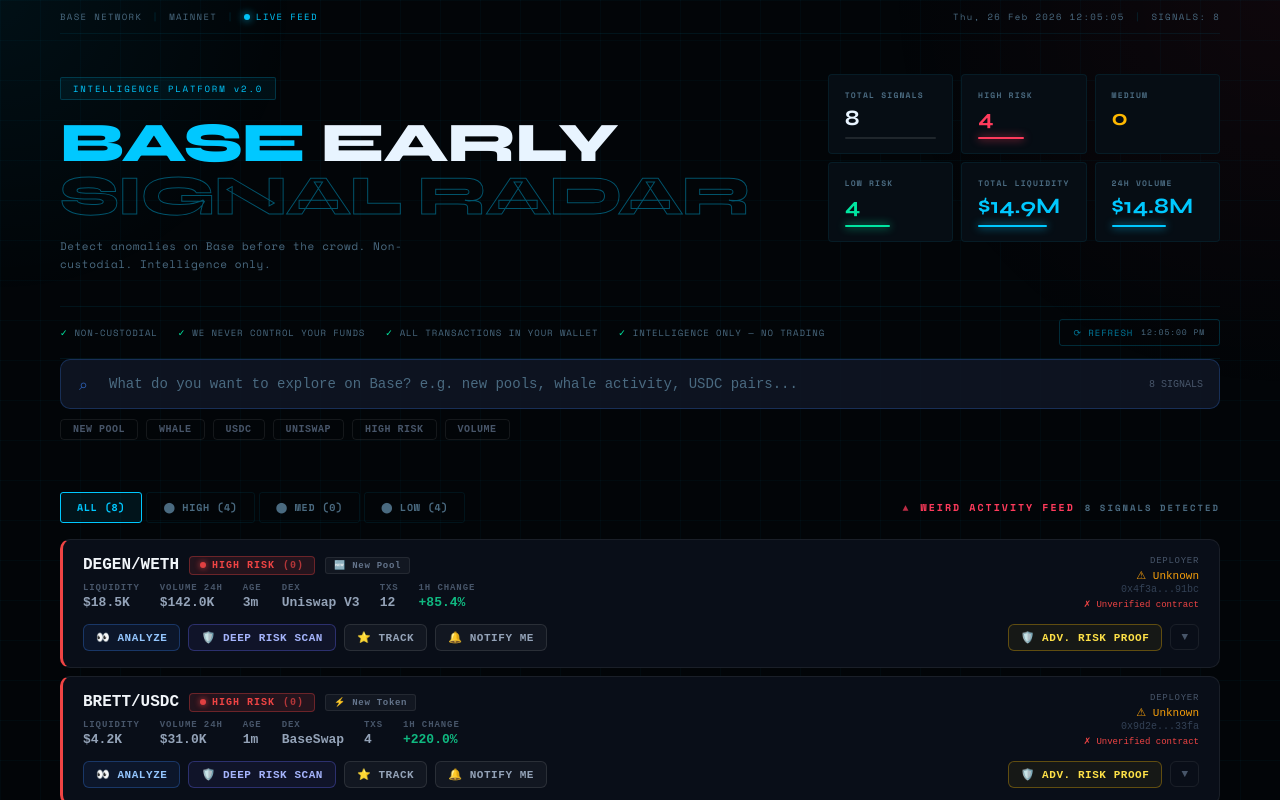
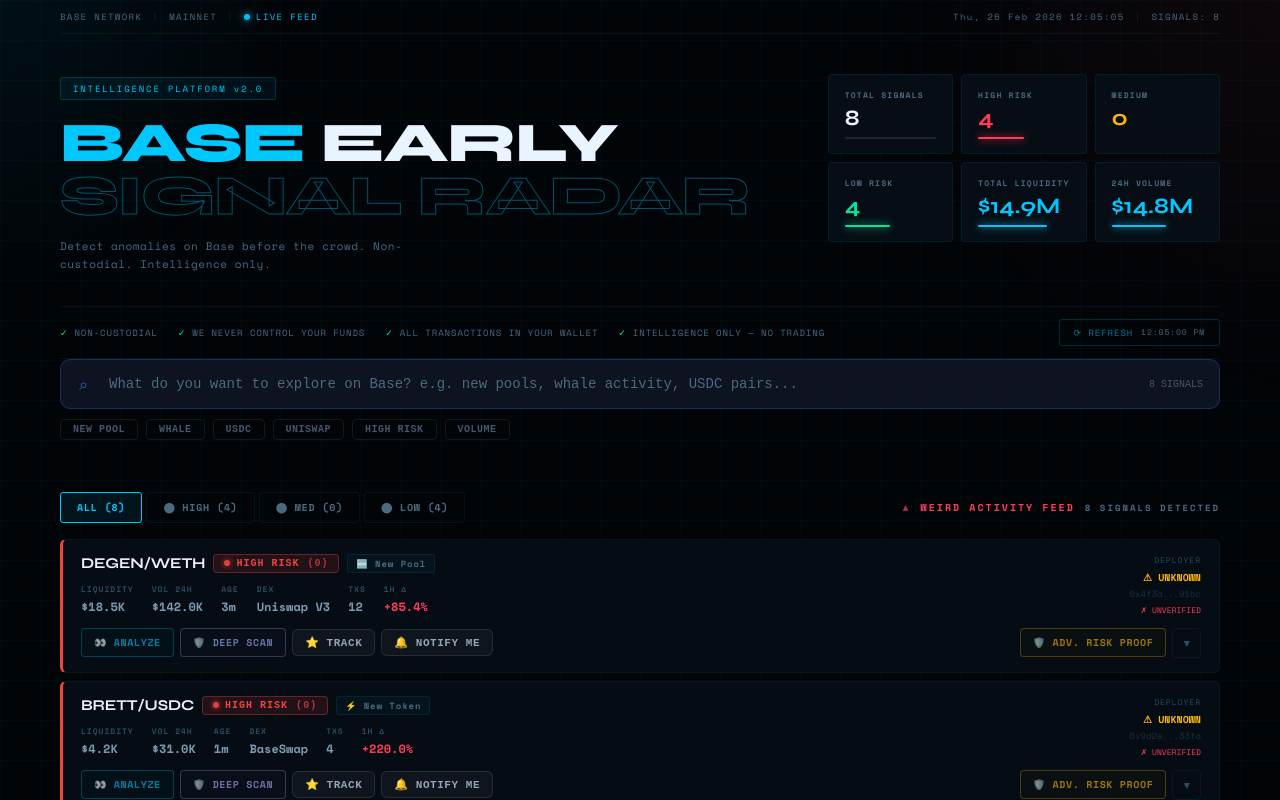
Before and after one commit to vansham/base-early-signal-radar, a Next.js app: page / in a window 1280 px wide. Shown: the top 800 px of the page. Built offline with nearby package versions, Linux system fonts and the light colour scheme.

Commit message:
add loading states to all actions

```diff
--- a/components/RadarCard.tsx
+++ b/components/RadarCard.tsx
@@ -14,82 +14,196 @@
   console.log('[TODO] Advanced Risk Proof pending wallet integration')
 }
 
+type ScanState = 'idle' | 'loading' | 'done' | 'error'
+
 export default function RadarCard({ item }: { item: RadarItem }) {
   const [expanded, setExpanded] = useState(false)
   const [showProofModal, setShowProofModal] = useState(false)
-  const [analyzing, setAnalyzing] = useState(false)
+  const [proofState, setProofState] = useState<ScanState>('idle')
+  const [analyzeState, setAnalyzeState] = useState<ScanState>('idle')
+  const [deepScanState, setDeepScanState] = useState<ScanState>('idle')
   const [analysisResult, setAnalysisResult] = useState<string | null>(null)
+  const [deepScanResult, setDeepScanResult] = useState<string | null>(null)
   const riskColor = getRiskColor(item.riskLevel)
 
   const handleAnalyze = async () => {
-    setAnalyzing(true)
-    await new Promise(r => setTimeout(r, 1200))
-    setAnalysisResult(`Score: ${item.riskScore}/100 — ${item.riskLevel} RISK. Liquidity ${item.isKnownDeployer ? 'from verified deployer' : 'from unknown deployer'}. Pool age: ${formatAge(item.ageMinutes)}.`)
-    setAnalyzing(false)
+    setAnalyzeState('loading')
+    setAnalysisResult(null)
+    try {
+      await new Promise(r => setTimeout(r, 1400))
+      setAnalysisResult(`Score: ${item.riskScore}/100 — ${item.riskLevel} RISK. Liquidity ${item.isKnownDeployer ? 'from verified deployer' : 'from unknown deployer'}. Pool age: ${formatAge(item.ageMinutes)}.`)
+      setAnalyzeState('done')
+    } catch {
+      setAnalyzeState('error')
+    }
   }
+
+  const handleDeepScan = async () => {
+    setDeepScanState('loading')
+    setDeepScanResult(null)
+    try {
+      await new Promise(r => setTimeout(r, 2200))
+      const flags = []
+      if (!item.contractVerified) flags.push('Unverified contract')
+      if (!item.isKnownDeployer) flags.push('Unknown deployer')
+      if (item.ageMinutes < 10) flags.push('Pool age < 10min')
+      if (Math.abs(item.priceChange1h) > 50) flags.push('Extreme price movement')
+      if (item.liquidity < 10000) flags.push('Low liquidity')
+      setDeepScanResult(flags.length > 0 ? `⚠ ${flags.length} flag(s): ${flags.join(', ')}` : '✓ No major flags detected.')
+      setDeepScanState('done')
+    } catch {
+      setDeepScanState('error')
+    }
+  }
+
+  const btnStyle = (state: ScanState, color: string) => ({
+    display: 'inline-flex' as const,
+    alignItems: 'center' as const,
+    gap: 5,
+    padding: '6px 12px',
+    borderRadius: 4,
+    border: `1px solid ${state === 'done' ? color : state === 'error' ? '#ff3b5c' : `${color}44`}`,
+    background: state === 'done' ? `${color}12` : state === 'loading' ? `${color}08` : `${color}06`,
+    color: state === 'error' ? '#ff3b5c' : state === 'done' ? color : `${color}99`,
+    fontSize: 10,
+    fontWeight: 700,
+    cursor: state === 'loading' ? 'wait' : 'pointer',
+    fontFamily: 'Space Mono, monospace',
+    letterSpacing: '0.06em',
+    transition: 'all 0.15s',
+    whiteSpace: 'nowrap' as const,
+  })
 
   return (
     <>
-      <div style={{ background: 'rgba(10,15,26,0.95)', border: '1px solid rgba(255,255,255,0.07)', borderLeft: `3px solid ${riskColor}`, borderRadius: 10, overflow: 'hidden' }}>
-        <div style={{ padding: '16px 20px' }}>
-          <div style={{ display: 'flex', alignItems: 'flex-start', justifyContent: 'space-between', gap: 12, flexWrap: 'wrap' }}>
+      <div style={{
+        background: 'rgba(6,13,20,0.98)',
+        border: '1px solid rgba(0,200,255,0.07)',
+        borderLeft: `3px solid ${riskColor}`,
+        borderRadius: 6,
+        overflow: 'hidden',
+        transition: 'border-color 0.2s, box-shadow 0.2s',
+      }}>
+        <div style={{ padding: '14px 18px' }}>
+          {/* Top row */}
+          <div style={{ display: 'flex', alignItems: 'flex-start', justifyContent: 'space-between', gap: 12, flexWrap: 'wrap', marginBottom: 12 }}>
             <div style={{ flex: 1, minWidth: 0 }}>
-              <div style={{ display: 'flex', alignItems: 'center', gap: 10, marginBottom: 8, flexWrap: 'wrap' }}>
-                <span style={{ fontSize: 16, fontWeight: 800, color: '#f1f5f9', fontFamily: 'monospace' }}>{item.pair}</span>
+              <div style={{ display: 'flex', alignItems: 'center', gap: 8, marginBottom: 10, flexWrap: 'wrap' }}>
+                <span style={{ fontSize: 15, fontWeight: 700, color: '#e8f4ff', fontFamily: 'Syne, sans-serif', letterSpacing: '-0.01em' }}>{item.pair}</span>
                 <RiskBadge level={item.riskLevel} score={item.riskScore} />
-                <span style={{ fontSize: 9, fontFamily: 'monospace', color: '#64748b', background: 'rgba(255,255,255,0.04)', border: '1px solid rgba(255,255,255,0.08)', padding: '2px 8px', borderRadius: 3, letterSpacing: '0.08em', fontWeight: 600 }}>{getAnomalyLabel(item.anomalyType)}</span>
+                <span style={{ fontSize: 9, fontFamily: 'Space Mono, monospace', color: '#4a6a80', background: 'rgba(0,200,255,0.04)', border: '1px solid rgba(0,200,255,0.1)', padding: '2px 8px', borderRadius: 3, letterSpacing: '0.1em', fontWeight: 700 }}>
+                  {getAnomalyLabel(item.anomalyType)}
+                </span>
               </div>
-              <div style={{ display: 'flex', gap: 20, flexWrap: 'wrap' }}>
+
+              {/* Metrics */}
+              <div style={{ display: 'flex', gap: 18, flexWrap: 'wrap' }}>
                 {[
                   { label: 'LIQUIDITY', value: formatLiquidity(item.liquidity) },
-                  { label: 'VOLUME 24H', value: formatLiquidity(item.volume24h) },
+                  { label: 'VOL 24H', value: formatLiquidity(item.volume24h) },
                   { label: 'AGE', value: formatAge(item.ageMinutes) },
                   { label: 'DEX', value: item.dex },
                   { label: 'TXS', value: item.txCount.toString() },
-                  { label: '1H CHANGE', value: `${item.priceChange1h > 0 ? '+' : ''}${item.priceChange1h.toFixed(1)}%`, color: item.priceChange1h > 0 ? '#10b981' : '#ef4444' },
+                  { label: '1H Δ', value: `${item.priceChange1h > 0 ? '+' : ''}${item.priceChange1h.toFixed(1)}%`, color: item.priceChange1h > 20 ? '#ff3b5c' : item.priceChange1h > 0 ? '#00e5a0' : '#ff3b5c' },
                 ].map(m => (
                   <div key={m.label}>
-                    <div style={{ fontSize: 9, color: '#475569', fontFamily: 'monospace', letterSpacing: '0.1em', fontWeight: 600, marginBottom: 2 }}>{m.label}</div>
-                    <div style={{ fontSize: 13, color: m.color || '#94a3b8', fontFamily: 'monospace', fontWeight: 700 }}>{m.value}</div>
+                    <div style={{ fontSize: 8, color: '#2a4a60', fontFamily: 'Space Mono, monospace', letterSpacing: '0.12em', fontWeight: 700, marginBottom: 3 }}>{m.label}</div>
+                    <div style={{ fontSize: 12, color: m.color || '#7a9ab0', fontFamily: 'Space Mono, monospace', fontWeight: 700 }}>{m.value}</div>
                   </div>
                 ))}
               </div>
-              {analysisResult && (
-                <div style={{ marginTop: 10, padding: '8px 12px', background: 'rgba(59,130,246,0.06)', border: '1px solid rgba(59,130,246,0.2)', borderRadius: 6, fontSize: 11, color: '#93c5fd', fontFamily: 'monospace', lineHeight: 1.5 }}>
-                  🔍 {analysisResult}
-                </div>
-              )}
             </div>
+
+            {/* Deployer */}
             <div style={{ textAlign: 'right', flexShrink: 0 }}>
-              <div style={{ fontSize: 9, color: '#475569', fontFamily: 'monospace', letterSpacing: '0.08em', marginBottom: 3 }}>DEPLOYER</div>
-              <div style={{ fontSize: 11, color: item.isKnownDeployer ? '#10b981' : '#f59e0b', fontFamily: 'monospace' }}>{item.isKnownDeployer ? '✓ Verified' : '⚠ Unknown'}</div>
-              <div style={{ fontSize: 10, color: '#334155', fontFamily: 'monospace', marginTop: 2 }}>{item.deployer}</div>
-              <div style={{ fontSize: 9, color: item.contractVerified ? '#10b981' : '#ef4444', marginTop: 4, fontFamily: 'monospace' }}>{item.contractVerified ? '✓ Contract verified' : '✗ Unverified contract'}</div>
+              <div style={{ fontSize: 8, color: '#2a4a60', fontFamily: 'Space Mono, monospace', letterSpacing: '0.12em', marginBottom: 4 }}>DEPLOYER</div>
+              <div style={{ fontSize: 10, color: item.isKnownDeployer ? '#00e5a0' : '#ffb800', fontFamily: 'Space Mono, monospace', fontWeight: 700 }}>
+                {item.isKnownDeployer ? '✓ VERIFIED' : '⚠ UNKNOWN'}
+              </div>
+              <div style={{ fontSize: 9, color: '#1a3040', fontFamily: 'Space Mono, monospace', marginTop: 2 }}>{item.deployer}</div>
+              <div style={{ fontSize: 8, color: item.contractVerified ? '#00e5a0' : '#ff3b5c', marginTop: 4, fontFamily: 'Space Mono, monospace' }}>
+                {item.contractVerified ? '✓ CONTRACT VERIFIED' : '✗ UNVERIFIED'}
+              </div>
             </div>
           </div>
 
-          <div style={{ display: 'flex', gap: 8, marginTop: 14, flexWrap: 'wrap', alignItems: 'center' }}>
-            <button onClick={handleAnalyze} disabled={analyzing} style={{ display: 'inline-flex', alignItems: 'center', gap: 5, padding: '6px 12px', borderRadius: 6, border: '1px solid rgba(59,130,246,0.3)', background: 'rgba(59,130,246,0.08)', color: '#93c5fd', fontSize: 11, fontWeight: 600, cursor: analyzing ? 'wait' : 'pointer', fontFamily: 'monospace', letterSpacing: '0.05em' }}>
-              {analyzing ? '⟳ ANALYZING...' : '👀 ANALYZE'}
+          {/* Analysis results */}
+          {analyzeState === 'loading' && (
+            <div style={{ marginBottom: 10, padding: '10px 12px', background: 'rgba(0,200,255,0.04)', border: '1px solid rgba(0,200,255,0.12)', borderRadius: 4 }}>
+              <div style={{ display: 'flex', alignItems: 'center', gap: 10 }}>
+                <div style={{ display: 'flex', gap: 3 }}>
+                  {[0,1,2,3,4].map(i => (
+                    <div key={i} style={{ width: 3, height: 14, background: '#00c8ff', borderRadius: 2, animation: 'barPulse 0.8s ease infinite alternate', animationDelay: `${i * 0.1}s` }} />
+                  ))}
+                </div>
+                <span style={{ fontSize: 10, color: '#00c8ff', fontFamily: 'Space Mono, monospace', letterSpacing: '0.1em' }}>ANALYZING POOL DATA...</span>
+              </div>
+            </div>
+          )}
+
+          {analyzeState === 'done' && analysisResult && (
+            <div style={{ marginBottom: 10, padding: '10px 12px', background: 'rgba(0,200,255,0.04)', border: '1px solid rgba(0,200,255,0.15)', borderRadius: 4, animation: 'fadeIn 0.3s ease' }}>
+              <div style={{ fontSize: 9, color: '#00c8ff', fontFamily: 'Space Mono, monospace', letterSpacing: '0.1em', marginBottom: 4 }}>ANALYSIS RESULT</div>
+              <div style={{ fontSize: 11, color: '#7ab8d0', fontFamily: 'Space Mono, monospace', lineHeight: 1.6 }}>🔍 {analysisResult}</div>
+            </div>
+          )}
+
+          {analyzeState === 'error' && (
+            <div style={{ marginBottom: 10, padding: '10px 12px', background: 'rgba(255,59,92,0.04)', border: '1px solid rgba(255,59,92,0.2)', borderRadius: 4 }}>
+              <span style={{ fontSize: 10, color: '#ff3b5c', fontFamily: 'Space Mono, monospace' }}>✗ ANALYSIS FAILED — RETRY</span>
+            </div>
+          )}
+
+          {deepScanState === 'loading' && (
+            <div style={{ marginBottom: 10, padding: '10px 12px', background: 'rgba(99,102,241,0.04)', border: '1px solid rgba(99,102,241,0.15)', borderRadius: 4 }}>
+              <div style={{ display: 'flex', alignItems: 'center', gap: 10 }}>
+                <span style={{ fontSize: 14, animation: 'spin 1s linear infinite', display: 'inline-block' }}>◌</span>
+                <span style={{ fontSize: 10, color: '#a5b4fc', fontFamily: 'Space Mono, monospace', letterSpacing: '0.1em' }}>DEEP SCANNING CONTRACT...</span>
+              </div>
+            </div>
+          )}
+
+          {deepScanState === 'done' && deepScanResult && (
+            <div style={{ marginBottom: 10, padding: '10px 12px', background: deepScanResult.includes('⚠') ? 'rgba(255,184,0,0.04)' : 'rgba(0,229,160,0.04)', border: `1px solid ${deepScanResult.includes('⚠') ? 'rgba(255,184,0,0.2)' : 'rgba(0,229,160,0.2)'}`, borderRadius: 4, animation: 'fadeIn 0.3s ease' }}>
+              <div style={{ fontSize: 9, color: '#a5b4fc', fontFamily: 'Space Mono, monospace', letterSpacing: '0.1em', marginBottom: 4 }}>DEEP SCAN RESULT</div>
+              <div style={{ fontSize: 11, color: deepScanResult.includes('⚠') ? '#ffb800' : '#00e5a0', fontFamily: 'Space Mono, monospace', lineHeight: 1.6 }}>{deepScanResult}</div>
+            </div>
+          )}
+
+          {deepScanState === 'error' && (
+            <div style={{ marginBottom: 10, padding: '10px 12px', background: 'rgba(255,59,92,0.04)', border: '1px solid rgba(255,59,92,0.2)', borderRadius: 4 }}>
+              <span style={{ fontSize: 10, color: '#ff3b5c', fontFamily: 'Space Mono, monospace' }}>✗ SCAN FAILED — RETRY</span>
+            </div>
+          )}
+
+          {/* Action buttons */}
+          <div style={{ display: 'flex', gap: 6, flexWrap: 'wrap', alignItems: 'center' }}>
+            <button onClick={handleAnalyze} disabled={analyzeState === 'loading'} style={btnStyle(analyzeState, '#00c8ff')}>
+              {analyzeState === 'loading' ? '⟳ ANALYZING...' : analyzeState === 'done' ? '✓ ANALYZED' : analyzeState === 'error' ? '✗ RETRY' : '👀 ANALYZE'}
             </button>
-            <button onClick={() => setShowProofModal(true)} style={{ display: 'inline-flex', alignItems: 'center', gap: 5, padding: '6px 12px', borderRadius: 6, border: '1px solid rgba(99,102,241,0.35)', background: 'rgba(99,102,241,0.08)', color: '#a5b4fc', fontSize: 11, fontWeight: 600, cursor: 'pointer', fontFamily: 'monospace', letterSpacing: '0.05em' }}>
-              🛡️ DEEP RISK SCAN
+
+            <button onClick={handleDeepScan} disabled={deepScanState === 'loading'} style={btnStyle(deepScanState, '#a5b4fc')}>
+              {deepScanState === 'loading' ? '◌ SCANNING...' : deepScanState === 'done' ? '✓ SCANNED' : deepScanState === 'error' ? '✗ RETRY' : '🛡️ DEEP SCAN'}
             </button>
+
             <TrackButton pairId={item.id} pair={item.pair} />
             <AlertButton pairId={item.id} pair={item.pair} />
-            <button onClick={() => setShowProofModal(true)} style={{ display: 'inline-flex', alignItems: 'center', gap: 5, padding: '6px 12px', borderRadius: 6, border: '1px solid rgba(234,179,8,0.35)', background: 'rgba(234,179,8,0.06)', color: '#fde047', fontSize: 11, fontWeight: 700, cursor: 'pointer', fontFamily: 'monospace', letterSpacing: '0.05em', marginLeft: 'auto' }}>
+
+            <button onClick={() => setShowProofModal(true)} style={{ ...btnStyle('idle', '#ffb800'), marginLeft: 'auto', fontWeight: 700 }}>
               🛡️ ADV. RISK PROOF
             </button>
-            <button onClick={() => setExpanded(v => !v)} style={{ padding: '6px 10px', borderRadius: 6, border: '1px solid rgba(255,255,255,0.07)', background: 'transparent', color: '#475569', fontSize: 11, cursor: 'pointer', fontFamily: 'monospace' }}>
+
+            <button onClick={() => setExpanded(v => !v)} style={{ padding: '6px 10px', borderRadius: 4, border: '1px solid rgba(0,200,255,0.08)', background: 'transparent', color: '#2a4a60', fontSize: 11, cursor: 'pointer', fontFamily: 'Space Mono, monospace', transition: 'all 0.15s' }}>
               {expanded ? '▲' : '▼'}
             </button>
           </div>
         </div>
 
+        {/* Expanded breakdown */}
         {expanded && (
-          <div style={{ borderTop: '1px solid rgba(255,255,255,0.06)', padding: '14px 20px', background: 'rgba(0,0,0,0.3)' }}>
-            <div style={{ fontSize: 9, color: '#475569', fontFamily: 'monospace', letterSpacing: '0.1em', marginBottom: 10, fontWeight: 600 }}>RISK BREAKDOWN</div>
-            <div style={{ display: 'grid', gridTemplateColumns: 'repeat(auto-fill, minmax(160px, 1fr))', gap: 8 }}>
+          <div style={{ borderTop: '1px solid rgba(0,200,255,0.06)', padding: '14px 18px', background: 'rgba(0,0,0,0.4)', animation: 'fadeIn 0.2s ease' }}>
+            <div style={{ fontSize: 8, color: '#2a4a60', fontFamily: 'Space Mono, monospace', letterSpacing: '0.15em', marginBottom: 12, fontWeight: 700 }}>RISK BREAKDOWN</div>
+            <div style={{ display: 'grid', gridTemplateColumns: 'repeat(auto-fill, minmax(170px, 1fr))', gap: 6 }}>
               {[
                 { label: 'Liquidity', ok: item.liquidity > 50000, val: formatLiquidity(item.liquidity) },
                 { label: 'Pool Age', ok: item.ageMinutes > 30, val: formatAge(item.ageMinutes) },
@@ -98,9 +212,9 @@
                 { label: 'Contract', ok: item.contractVerified, val: item.contractVerified ? 'Verified' : 'Unverified' },
                 { label: 'Price Stability', ok: Math.abs(item.priceChange1h) < 20, val: `${item.priceChange1h > 0 ? '+' : ''}${item.priceChange1h.toFixed(1)}%` },
               ].map(sig => (
-                <div key={sig.label} style={{ display: 'flex', justifyContent: 'space-between', alignItems: 'center', padding: '6px 10px', background: 'rgba(255,255,255,0.02)', borderRadius: 5, border: `1px solid ${sig.ok ? 'rgba(16,185,129,0.15)' : 'rgba(239,68,68,0.15)'}` }}>
-                  <span style={{ fontSize: 10, color: '#64748b', fontFamily: 'monospace' }}>{sig.label}</span>
-                  <span style={{ fontSize: 10, color: sig.ok ? '#10b981' : '#ef4444', fontFamily: 'monospace', fontWeight: 700 }}>{sig.ok ? '✓' : '✗'} {sig.val}</span>
+                <div key={sig.label} style={{ display: 'flex', justifyContent: 'space-between', alignItems: 'center', padding: '7px 10px', background: 'rgba(255,255,255,0.01)', borderRadius: 3, border: `1px solid ${sig.ok ? 'rgba(0,229,160,0.12)' : 'rgba(255,59,92,0.12)'}` }}>
+                  <span style={{ fontSize: 9, color: '#4a6a80', fontFamily: 'Space Mono, monospace' }}>{sig.label}</span>
+                  <span style={{ fontSize: 9, color: sig.ok ? '#00e5a0' : '#ff3b5c', fontFamily: 'Space Mono, monospace', fontWeight: 700 }}>{sig.ok ? '✓' : '✗'} {sig.val}</span>
                 </div>
               ))}
             </div>
@@ -108,24 +222,55 @@
         )}
       </div>
 
+      {/* Advanced Risk Proof Modal */}
       {showProofModal && (
-        <div style={{ position: 'fixed', inset: 0, background: 'rgba(0,0,0,0.85)', zIndex: 100, display: 'flex', alignItems: 'center', justifyContent: 'center', padding: 24 }} onClick={() => setShowProofModal(false)}>
-          <div style={{ background: '#0a0f1a', border: '1px solid rgba(234,179,8,0.3)', borderRadius: 14, padding: 32, maxWidth: 440, width: '100%' }} onClick={e => e.stopPropagation()}>
-            <div style={{ fontSize: 9, color: '#eab308', fontFamily: 'monospace', letterSpacing: '0.1em', marginBottom: 12 }}>PREMIUM FEATURE</div>
-            <h3 style={{ fontSize: 20, fontWeight: 800, color: '#f1f5f9', marginBottom: 10 }}>🛡️ Advanced Risk Proof</h3>
-            <p style={{ fontSize: 13, color: '#64748b', lineHeight: 1.7, marginBottom: 8 }}>Deep onchain verification of <strong style={{ color: '#f1f5f9' }}>{item.pair}</strong> — checks contract bytecode, deployer history, and LP lock status on Base.</p>
-            <div style={{ background: 'rgba(234,179,8,0.06)', border: '1px solid rgba(234,179,8,0.2)', borderRadius: 8, padding: '12px 16px', marginBottom: 20 }}>
-              <div style={{ fontSize: 11, color: '#fde047', fontFamily: 'monospace', marginBottom: 4 }}>ESTIMATED COST</div>
-              <div style={{ fontSize: 24, fontWeight: 800, color: '#f1f5f9' }}>~$0.02 <span style={{ fontSize: 13, color: '#64748b' }}>USDC on Base</span></div>
+        <div style={{ position: 'fixed', inset: 0, background: 'rgba(0,0,0,0.9)', zIndex: 100, display: 'flex', alignItems: 'center', justifyContent: 'center', padding: 24, backdropFilter: 'blur(4px)' }} onClick={() => setShowProofModal(false)}>
+          <div style={{ background: '#060d14', border: '1px solid rgba(255,184,0,0.25)', borderRadius: 8, padding: 32, maxWidth: 440, width: '100%', animation: 'fadeIn 0.2s ease' }} onClick={e => e.stopPropagation()}>
+            <div style={{ fontSize: 8, color: '#ffb800', fontFamily: 'Space Mono, monospace', letterSpacing: '0.2em', marginBottom: 14 }}>◆ PREMIUM FEATURE</div>
+            <h3 style={{ fontSize: 20, fontWeight: 800, color: '#e8f4ff', marginBottom: 10, fontFamily: 'Syne, sans-serif' }}>🛡️ Advanced Risk Proof</h3>
+            <p style={{ fontSize: 12, color: '#4a6a80', lineHeight: 1.7, marginBottom: 16, fontFamily: 'Space Mono, monospace' }}>
+              Deep onchain verification of <strong style={{ color: '#e8f4ff' }}>{item.pair}</strong> — checks contract bytecode, deployer history, and LP lock status on Base.
+            </p>
+            <div style={{ background: 'rgba(255,184,0,0.05)', border: '1px solid rgba(255,184,0,0.15)', borderRadius: 6, padding: '14px 16px', marginBottom: 20 }}>
+              <div style={{ fontSize: 9, color: '#ffb800', fontFamily: 'Space Mono, monospace', letterSpacing: '0.15em', marginBottom: 6 }}>ESTIMATED COST</div>
+              <div style={{ fontSize: 28, fontWeight: 800, color: '#e8f4ff', fontFamily: 'Syne, sans-serif' }}>~$0.02 <span style={{ fontSize: 13, color: '#4a6a80', fontFamily: 'Space Mono, monospace' }}>USDC on Base</span></div>
             </div>
-            <p style={{ fontSize: 11, color: '#475569', fontFamily: 'monospace', marginBottom: 20, lineHeight: 1.6 }}>Non-custodial. We never control your funds.<br />All transactions happen in your wallet.</p>
+            <p style={{ fontSize: 10, color: '#2a4a60', fontFamily: 'Space Mono, monospace', marginBottom: 20, lineHeight: 1.7 }}>
+              ✓ Non-custodial. We never control your funds.<br />✓ All transactions happen in your wallet.
+            </p>
+
+            {proofState === 'loading' && (
+              <div style={{ padding: '14px', background: 'rgba(255,184,0,0.04)', border: '1px solid rgba(255,184,0,0.15)', borderRadius: 6, marginBottom: 16, display: 'flex', alignItems: 'center', gap: 12 }}>
+                <span style={{ fontSize: 18, animation: 'spin 1s linear infinite', display: 'inline-block' }}>◌</span>
+                <span style={{ fontSize: 10, color: '#ffb800', fontFamily: 'Space Mono, monospace', letterSpacing: '0.1em' }}>CONNECTING WALLET...</span>
+              </div>
+            )}
+
             <div style={{ display: 'flex', gap: 10 }}>
-              <button onClick={async () => { await runAdvancedRiskProof(item); setShowProofModal(false) }} style={{ flex: 1, padding: '12px', borderRadius: 8, border: 'none', background: 'linear-gradient(135deg, #eab308, #ca8a04)', color: '#0a0f1a', fontWeight: 800, cursor: 'pointer', fontSize: 13, fontFamily: 'monospace' }}>CONNECT & VERIFY</button>
-              <button onClick={() => setShowProofModal(false)} style={{ padding: '12px 16px', borderRadius: 8, border: '1px solid rgba(255,255,255,0.1)', background: 'transparent', color: '#475569', cursor: 'pointer', fontSize: 13 }}>Cancel</button>
+              <button
+                onClick={async () => {
+                  setProofState('loading')
+                  await runAdvancedRiskProof(item)
+                  setProofState('done')
+                  setTimeout(() => setShowProofModal(false), 1000)
+                }}
+                disabled={proofState === 'loading'}
+                style={{ flex: 1, padding: '12px', borderRadius: 6, border: 'none', background: proofState === 'loading' ? 'rgba(255,184,0,0.5)' : 'linear-gradient(135deg, #ffb800, #e09000)', color: '#020508', fontWeight: 800, cursor: proofState === 'loading' ? 'wait' : 'pointer', fontSize: 12, fontFamily: 'Space Mono, monospace', letterSpacing: '0.08em' }}>
+                {proofState === 'loading' ? '◌ CONNECTING...' : 'CONNECT & VERIFY →'}
+              </button>
+              <button onClick={() => setShowProofModal(false)} style={{ padding: '12px 16px', borderRadius: 6, border: '1px solid rgba(0,200,255,0.1)', background: 'transparent', color: '#4a6a80', cursor: 'pointer', fontSize: 12, fontFamily: 'Space Mono, monospace' }}>
+                CANCEL
+              </button>
             </div>
           </div>
         </div>
       )}
+
+      <style>{`
+        @keyframes fadeIn { from { opacity: 0; transform: translateY(4px); } to { opacity: 1; transform: translateY(0); } }
+        @keyframes spin { from { transform: rotate(0deg); } to { transform: rotate(360deg); } }
+        @keyframes barPulse { from { opacity: 0.3; transform: scaleY(0.6); } to { opacity: 1; transform: scaleY(1); } }
+      `}</style>
     </>
   )
 }
```
